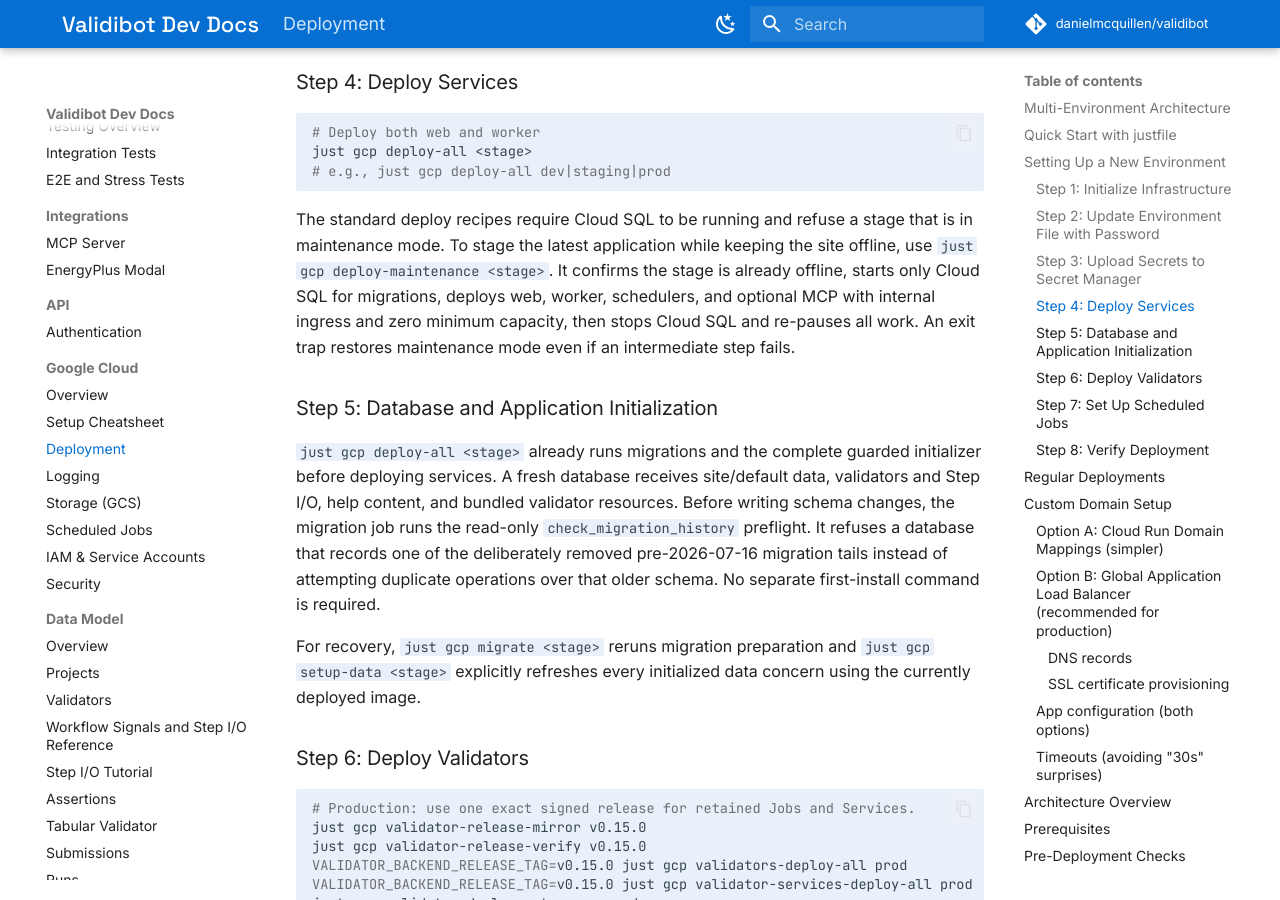
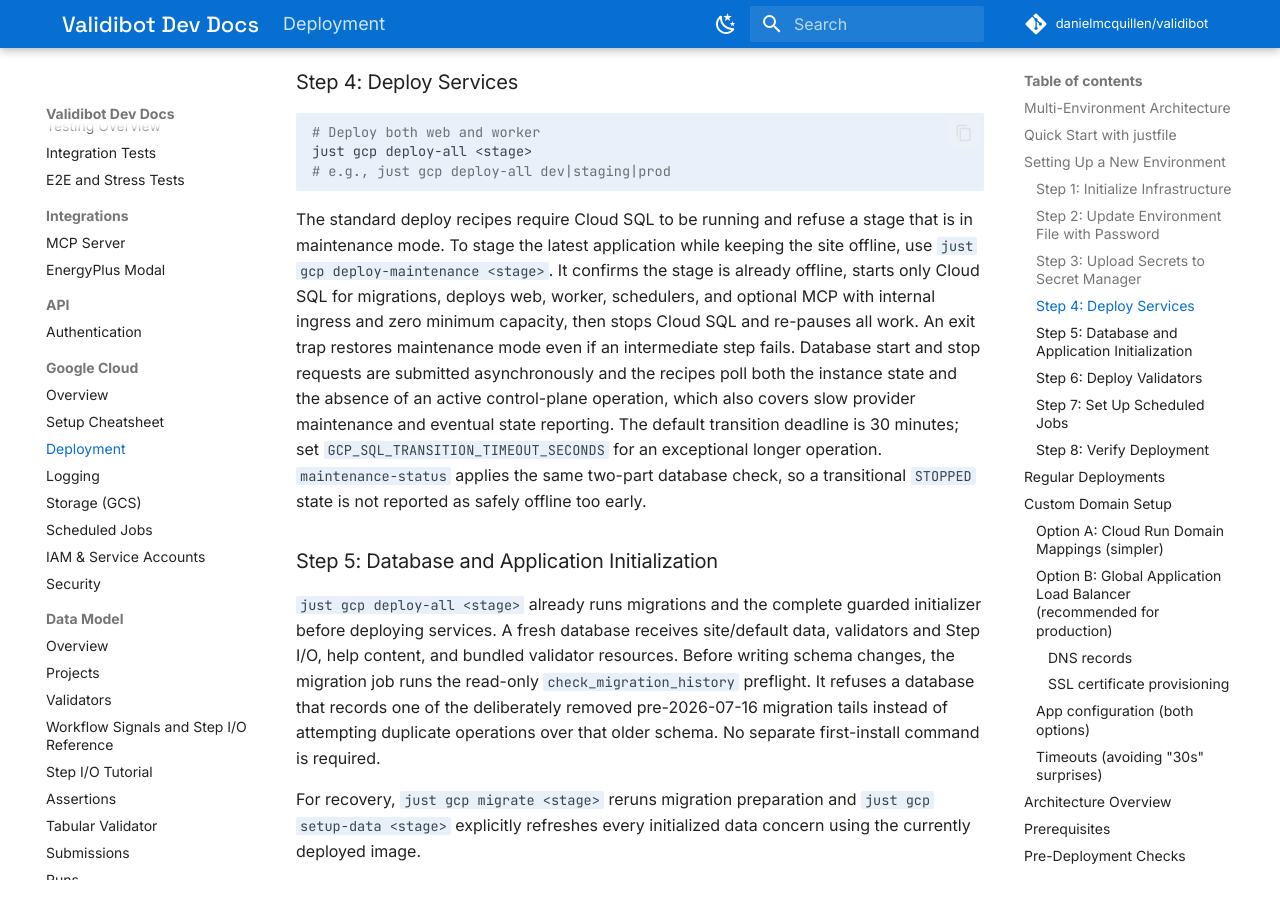
Before and after one commit to danielmcquillen/validibot, an MkDocs documentation site: the page built from docs/dev_docs/google_cloud/deployment.md, in a window 1280 px wide and 900 px high, scrolled down 4359 px. Built offline with MkDocs 1.6.1 and Material for MkDocs 9.7.7, drawn with Linux system fonts in a browser that asks for light colours; comment, search, counter and statistics services are not loaded; some of the changed text lies outside the part shown.

Commit message:
fix(operations): harden offline GCP transitions

```diff
--- a/docs/dev_docs/google_cloud/deployment.md
+++ b/docs/dev_docs/google_cloud/deployment.md
@@ -173,7 +173,13 @@
 is already offline, starts only Cloud SQL for migrations, deploys web, worker,
 schedulers, and optional MCP with internal ingress and zero minimum capacity,
 then stops Cloud SQL and re-pauses all work. An exit trap restores maintenance
-mode even if an intermediate step fails.
+mode even if an intermediate step fails. Database start and stop requests are
+submitted asynchronously and the recipes poll both the instance state and the
+absence of an active control-plane operation, which also covers slow provider
+maintenance and eventual state reporting. The default transition deadline is 30
+minutes; set `GCP_SQL_TRANSITION_TIMEOUT_SECONDS` for an exceptional longer
+operation. `maintenance-status` applies the same two-part database check, so a
+transitional `STOPPED` state is not reported as safely offline too early.
 
 ### Step 5: Database and Application Initialization
 
```
Also changed, not shown: other parts of docs/dev_docs/google_cloud/deployment.md (+2 -2 lines), docs/dev_docs/deployment/justfile-guide.md (+5 -1 lines), docs/dev_docs/google_cloud/iam.md (+1 -1 lines), docs/dev_docs/validator_jobs_cloud_run.md (+1 -1 lines), 2 other files.
